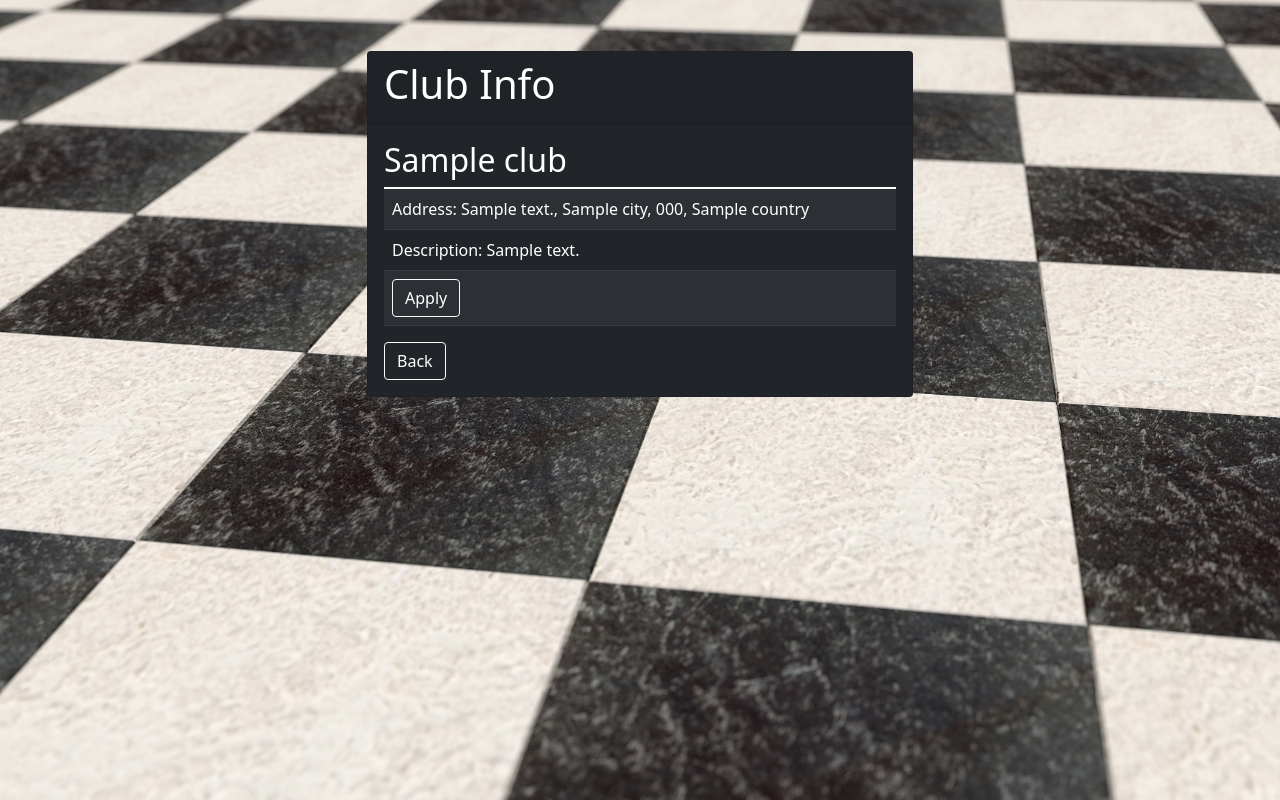
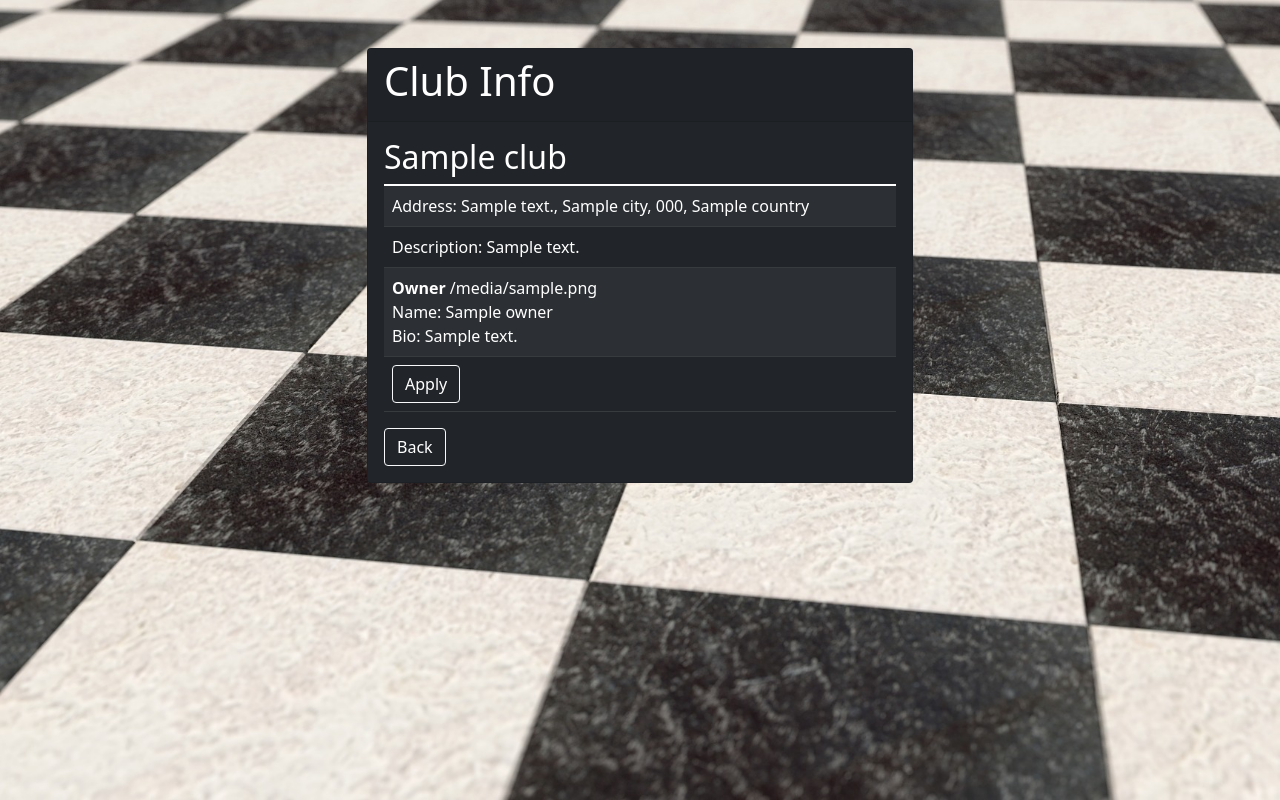
Before and after one commit to McFadden-S/ChessClubManagementSystem, a Django app: template clubs/templates/show_club.html in a window 1280 px wide. Shown: the part 56-856 px from the top of the page. Run offline with Django 3.2, Linux system fonts and the light colour scheme; the template is opened without the code that fills it: most values are stand-ins (such as "Sample title", 1, 10 or a date in 2020); some libraries are stand-ins or nearby versions.

Commit message:
Add details of the owner to show_club

```diff
--- a/clubs/templates/show_club.html
+++ b/clubs/templates/show_club.html
@@ -26,6 +26,17 @@
           </td>
         </tr>
 
+        {% if owner != None %}
+        <tr>
+          <td>
+              <b>Owner</b> {{ owner.gravatar }}
+              <br>
+              Name: {{ owner.get_full_name }}
+              <br>
+              Bio: {{ owner.bio }}
+          </td>
+        </tr>
+        {% endif %}
         <!--<tr>
           <td>
               Location: {{ club.location }}
--- a/clubs/views.py
+++ b/clubs/views.py
@@ -277,7 +277,9 @@ def show_club(request, club_id):
     if club == None:
         return redirect('dashboard')
 
-    return render(request, 'show_club.html', {'club_id': club_id, 'club': club, 'is_user_in_club': is_user_in_club(request.user, club)})
+    owner = get_owners(club)
+
+    return render(request, 'show_club.html', {'club': club, 'owner': owner, 'is_user_in_club': is_user_in_club(request.user, club)})
 
 @login_required
 def apply_club(request, club_id):
```
